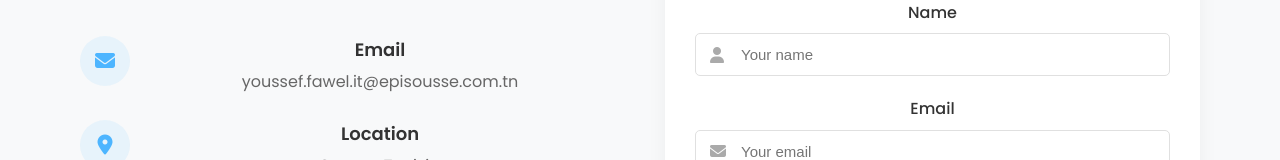
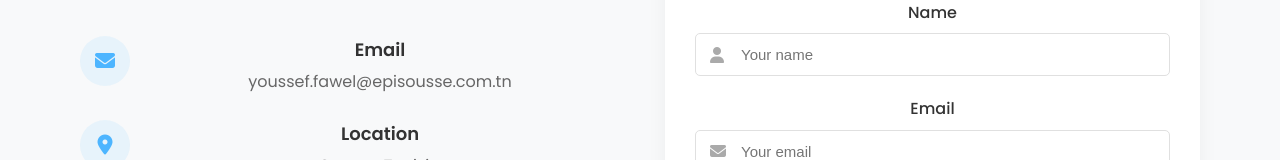
Before and after one commit to Youssef-Fawel/Portfolio, a React (Create React App) app: page / in a window 1280 px wide. Shown: the part 9858-10018 px from the top of the page. Built offline with nearby package versions, Linux system fonts and the light colour scheme.

Commit message:
Update Contact.js

```diff
--- a/src/pages/Contact.js
+++ b/src/pages/Contact.js
@@ -190,7 +190,7 @@ const Contact = () => {
                 <div className="contact-details">
                   <h4>Email</h4>
                   <a href="mailto:youssef.fawel@episousse.com.tn">
-                    youssef.fawel.it@episousse.com.tn
+                    youssef.fawel@episousse.com.tn
                   </a>
                 </div>
               </div>
```
